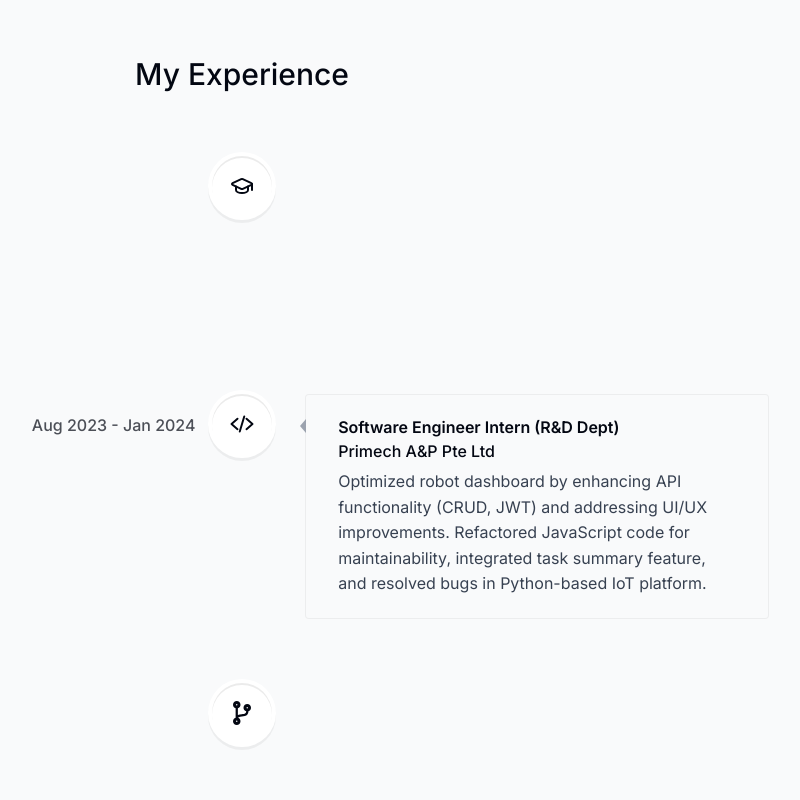
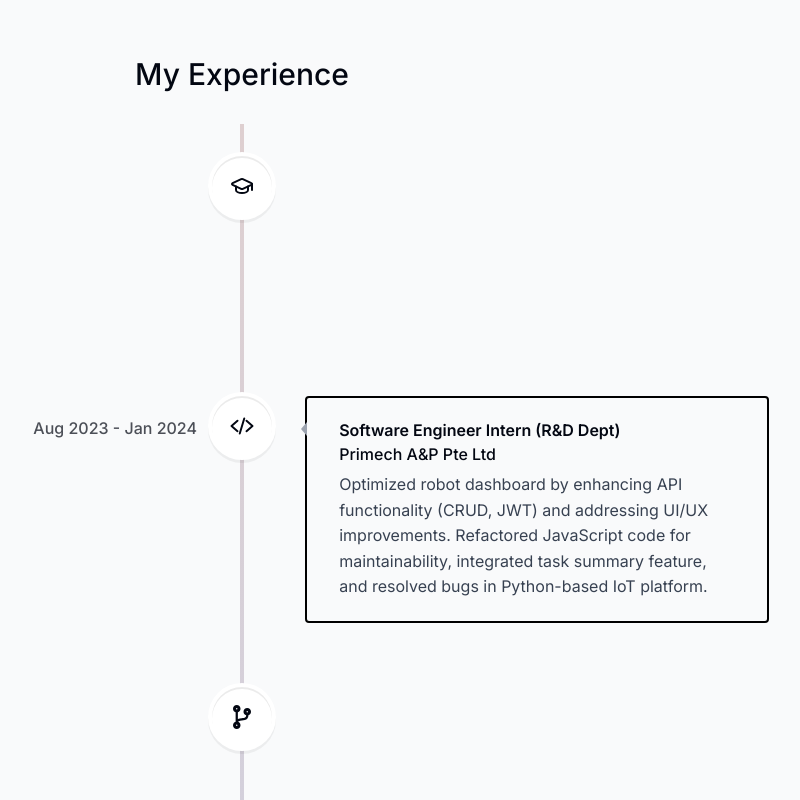
Before and after one commit to Collaboration95/Personal-Website, a Next.js app: page / in a window 1280 px wide. Shown: the part 3500-4300 px from the top of the page, without its empty margins (398-1198 px from the left). Built offline with nearby package versions, Linux system fonts and the light colour scheme.

Commit message:
Added Linecolor and css to experience

```diff
--- a/components/experience.tsx
+++ b/components/experience.tsx
@@ -1,5 +1,4 @@
 "use client";
-
 import React from "react";
 import SectionHeading from "./section-heading";
 import {
@@ -11,6 +10,15 @@ import { experiencesData } from "@/lib/data";
 import { useSectionInView } from "@/lib/hooks";
 import { useTheme } from "@/context/theme-context";
 
+
+const timelineStyles = {
+  background: "rgba(255, 255, 255, 0.05)",
+  boxShadow: "none",
+  border: "2px solid rgba(0, 0, 0, 1)",
+  textAlign: "left",
+  padding: "1.3rem 2rem",
+}
+
 export default function Experience() {
   const { ref } = useSectionInView({ sectionName: "Experience" });
   const { theme } = useTheme();
@@ -18,21 +26,19 @@ export default function Experience() {
   return (
     <section id="experience" ref={ref} className="scroll-mt-28 mb-28 sm:mb-40">
       <SectionHeading>My experience</SectionHeading>
-      <VerticalTimeline lineColor="">
+      <VerticalTimeline lineColor="linear-gradient(#DECFD0, #D1D0DE)">
         {experiencesData.map((item, index) => (
           <React.Fragment key={index}>
             <VerticalTimelineElement
               visible={true}
               contentStyle={{
+                ...timelineStyles, // Spread the common timelineStyles here
                 background:
                   theme === "light"
                     ? "rgba(255, 255, 255, 0.05)"
-                    : "rgba(255, 255, 255, 0.05)",
-                boxShadow: "none",
-                border: "1px solid rgba(0, 0, 0, 0.05)",
-                textAlign: "left",
-                padding: "1.3rem 2rem",
+                    : "rgba(255, 255, 255, 0.05)", // Override if needed
               }}
+
               contentArrowStyle={{
                 borderRight:
                   theme === "light"
--- a/package.json
+++ b/package.json
@@ -16,7 +16,8 @@
     "react-dom": "^18",
     "react-icons": "^5.3.0",
     "react-intersection-observer": "^9.13.1",
-    "react-vertical-timeline-component": "^3.6.0"
+    "react-vertical-timeline-component": "^3.6.0",
+    "styled-components": "^6.1.13"
   },
   "devDependencies": {
     "@types/node": "^20",
```
Also changed, not shown: 1 other file (tests, documents, lock files or other folders).
